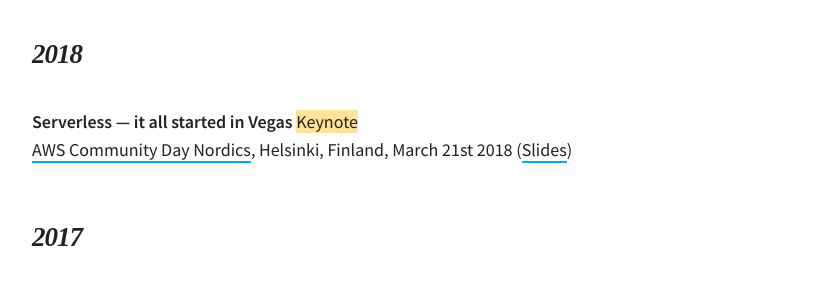
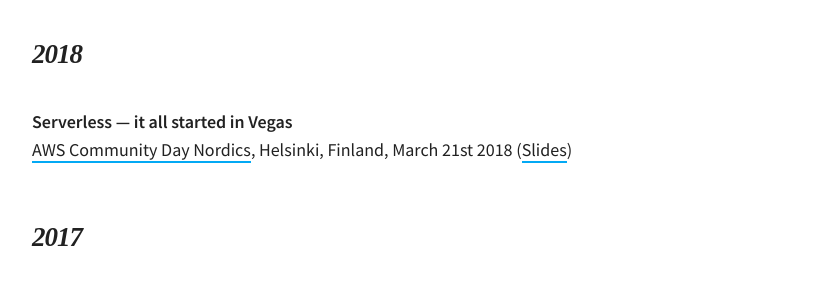
Before and after one commit to martinbuberl/martinbuberl.github.io, a Jekyll site: the page built from speaking.md, in a window 1280 px wide. Shown: the part 732-1028 px from the top of the page, without its empty margins (233-1046 px from the left). Built offline with Jekyll 4.4.1, drawn with Linux system fonts in a browser that asks for light colours; nearby versions of some CDN libraries; some web fonts are replaced.

Commit message:
Be humble, sit down
Kendrick Lamar

```diff
--- a/speaking.md
+++ b/speaking.md
@@ -16,7 +16,7 @@ I occasionally stand in front of people and talk about the things that I'm passi
 
 <h2 id="2018" class="has-permalink">2018<a class="permalink" title="Permalink" href="#2018">#</a></h2>
 
-**Serverless — it all started in Vegas** <span class="highlight">Keynote</span><br/>
+**Serverless — it all started in Vegas**<br/>
 [AWS Community Day Nordics](https://awsfin.org/communityday/), Helsinki, Finland, March 21st 2018 ([Slides](https://goo.gl/VjKUXV))
 
 <h2 id="2017" class="has-permalink">2017<a class="permalink" title="Permalink" href="#2017">#</a></h2>
```
